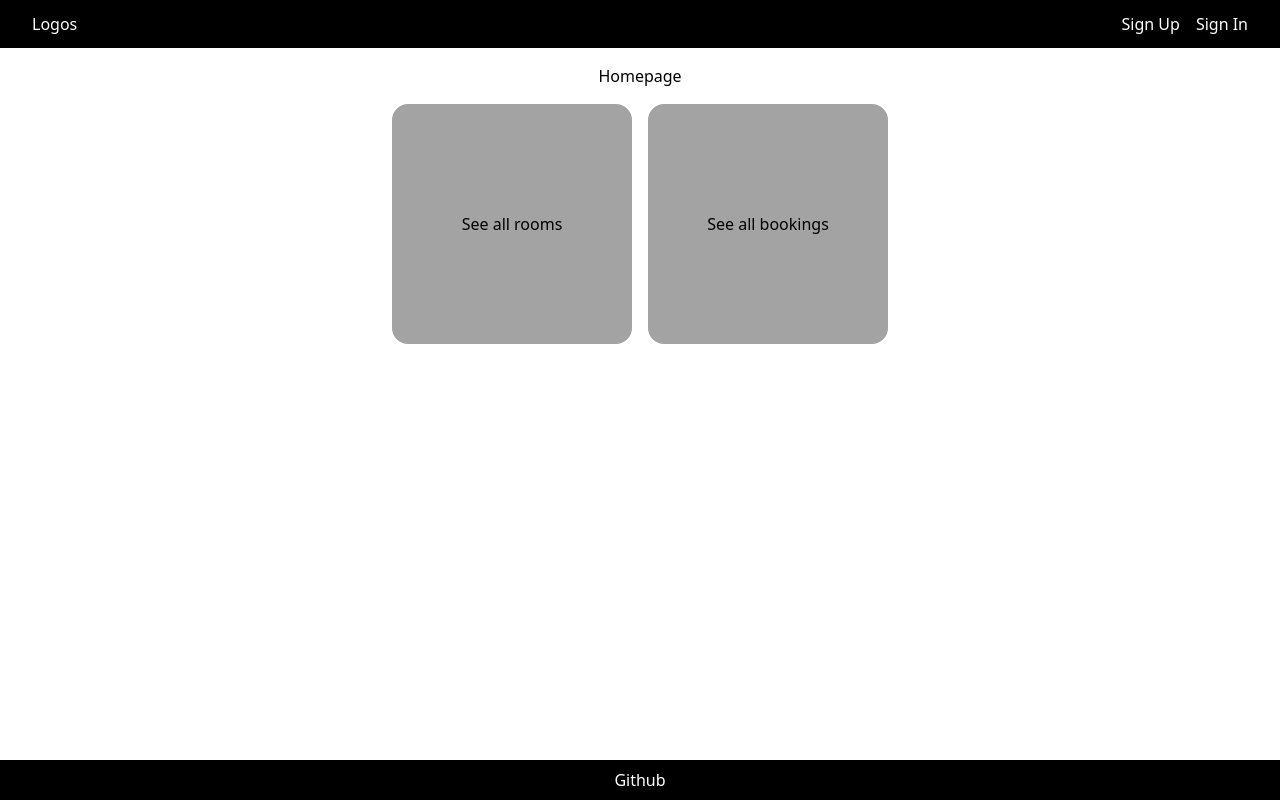
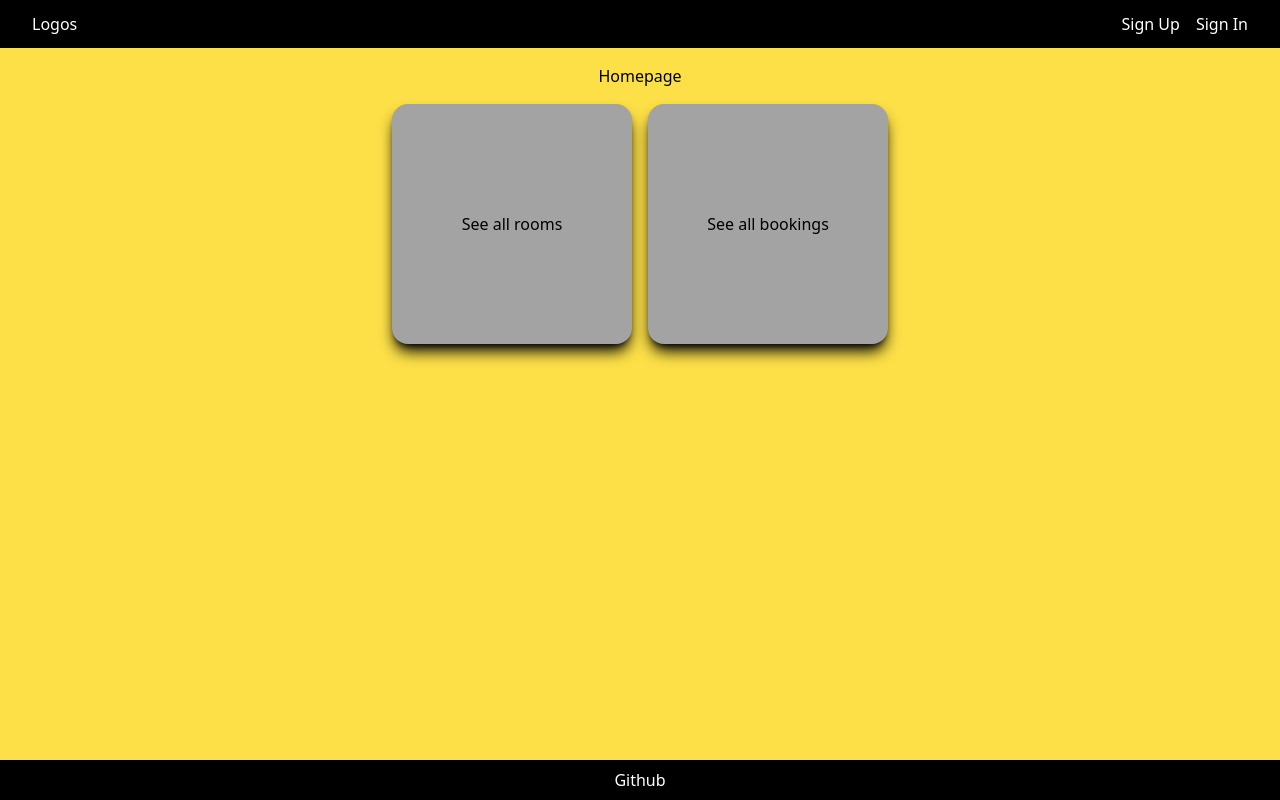
Before and after one commit to SwimmingPotato248/hotel-manager, a Next.js app: page / in a window 1280 px wide. Built offline with nearby package versions, Linux system fonts and the light colour scheme; no server answers.

Commit message:
Minor styling changes

```diff
--- a/components/Layout.tsx
+++ b/components/Layout.tsx
@@ -6,7 +6,7 @@ export default function Layout({ children }: { children: React.ReactNode }) {
   return (
     <div className="min-h-screen flex flex-col">
       <Navbar />
-      <main>{children}</main>
+      <main className="bg-yellow-300 flex-1 pt-4">{children}</main>
       <Footer />
     </div>
   );
--- a/components/Navbar.tsx
+++ b/components/Navbar.tsx
@@ -6,7 +6,7 @@ export default function Navbar() {
   const { data: session } = useSession();
 
   return (
-    <nav className="flex justify-between bg-black text-white h-12 items-center px-8 mb-4">
+    <nav className="flex justify-between bg-black text-white h-12 items-center px-8">
       <Link href="/">Logos</Link>
       <div className="flex gap-4">
         {session?.user ? (
--- a/pages/api/rooms/delete.ts
+++ b/pages/api/rooms/delete.ts
@@ -9,12 +9,14 @@ export default async function handler(
     return res.status(405).json({ message: "Method not allowed" });
   const { id } = req.body;
   if (!id) return res.status(400).json({ message: "Something went wrong" });
+  console.log({ id });
   try {
     await prisma.room.delete({
       where: { id: parseInt(id) },
     });
     res.status(200).redirect("/rooms");
   } catch (e) {
+    console.log(e);
     res.status(500).json({ message: "Something went wrong" });
   }
 }
--- a/pages/bookings/all.tsx
+++ b/pages/bookings/all.tsx
@@ -15,7 +15,10 @@ export default function AllBooking({ bookings }: { bookings: ShowBooking[] }) {
       </Head>
       {bookings.map(booking => {
         return (
-          <div key={booking.id} className="bg-gray-400 p-2 rounded-md">
+          <div
+            key={booking.id}
+            className="bg-gray-400 p-2 rounded-md shadow-sm shadow-black"
+          >
             <div>Customer name: {booking.customer_name}</div>
             <div>Room name: {booking.room.name}</div>
             <div>Total cost: ${booking.total_cost}</div>
--- a/pages/index.tsx
+++ b/pages/index.tsx
@@ -11,12 +11,12 @@ const Home: NextPage = () => {
       <div>Homepage</div>
       <div className="flex gap-4">
         <Link href="/rooms">
-          <button className="h-60 w-60 p-8 bg-neutral-400 rounded-2xl">
+          <button className="h-60 w-60 p-8 bg-neutral-400 rounded-2xl shadow-lg shadow-black focus:shadow-sm">
             See all rooms
           </button>
         </Link>
         <Link href="/bookings/all">
-          <button className="h-60 w-60 p-8 bg-neutral-400 rounded-2xl">
+          <button className="h-60 w-60 p-8 bg-neutral-400 rounded-2xl shadow-lg shadow-black focus:shadow-sm">
             See all bookings
           </button>
         </Link>
--- a/pages/rooms/index.tsx
+++ b/pages/rooms/index.tsx
@@ -9,7 +9,7 @@ export default function Rooms({ rooms }: any) {
     <div className="mx-auto max-w-2xl">
       <div className="text-center">Rooms</div>
       <Link href="/rooms/create">
-        <button className="w-full bg-blue-500 my-4 py-2 rounded-xl">
+        <button className="w-full bg-blue-500 my-4 py-2 rounded-xl shadow-md shadow-black focus:shadow-sm">
           Add new room
         </button>
       </Link>
@@ -18,7 +18,7 @@ export default function Rooms({ rooms }: any) {
           return (
             <div
               key={room.id}
-              className="bg-slate-300 rounded-lg p-4 flex flex-col gap-2"
+              className="bg-slate-300 rounded-lg p-4 flex flex-col gap-2 shadow-black shadow-lg"
             >
               <Head>
                 <title key="title">Rooms</title>
```
Also changed, not shown: 1 other file (tests, documents, lock files or other folders).
